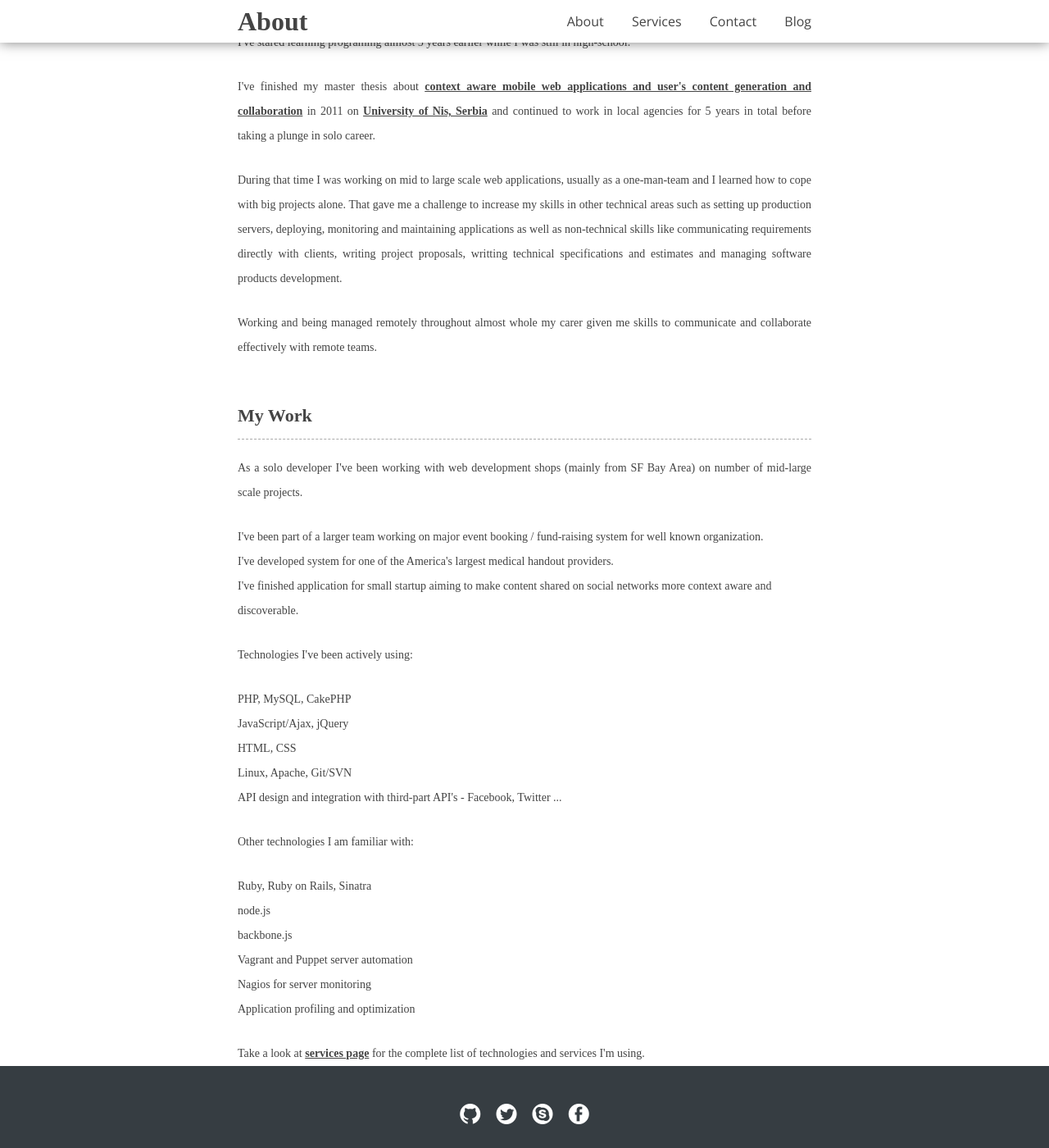
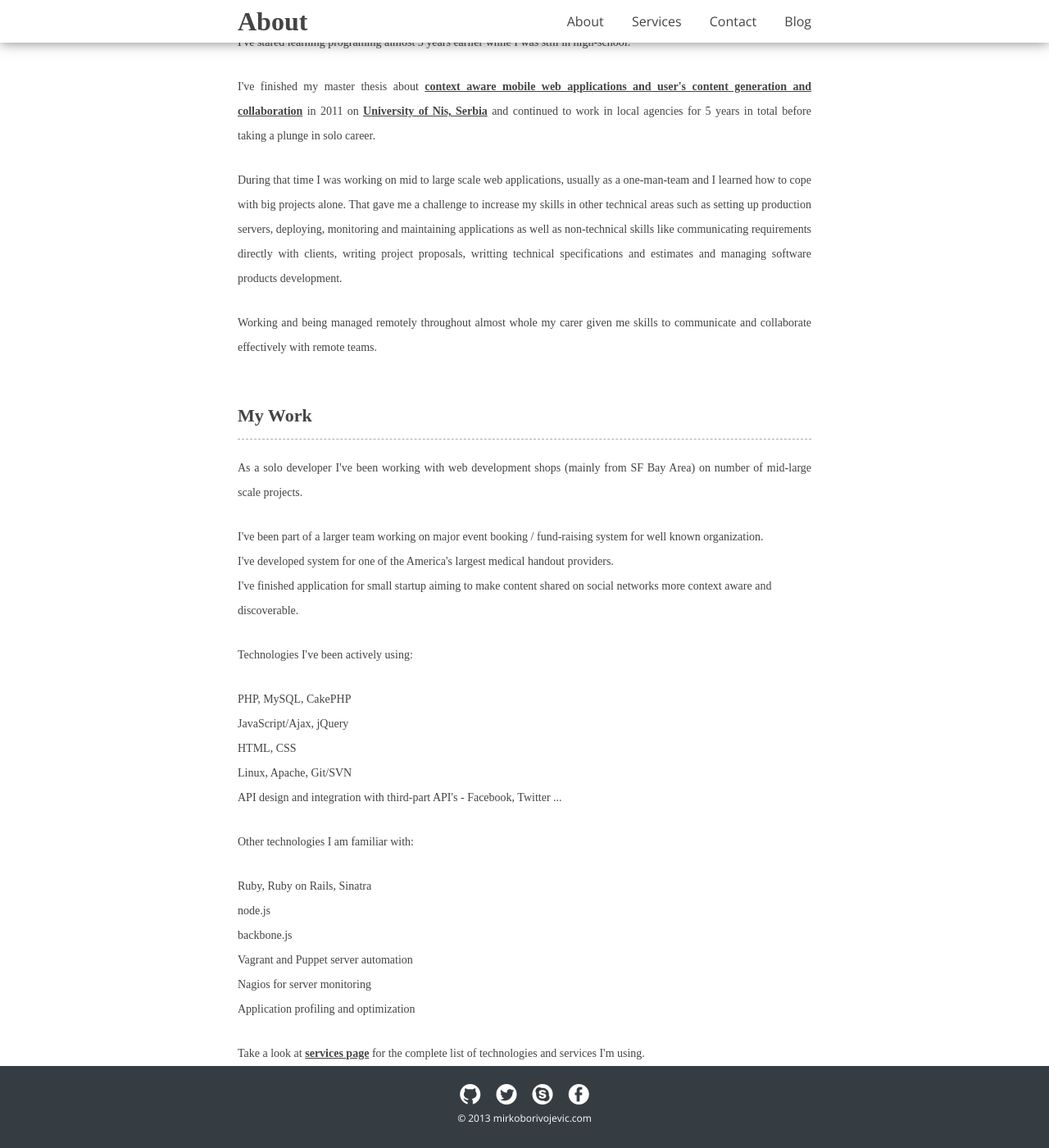
Before and after one commit to borivojevic/borivojevic.github.com, a Jekyll site: the page built from index.html, in a window 1280 px wide and 1400 px high, scrolled down 520 px. Shown: the whole window at 82% size. Built offline with Jekyll 4.4.1, drawn with Linux system fonts in a browser that asks for light colours; some web fonts are replaced; Markdown is read by kramdown in place of the engine named in the settings.

Commit message:
Change footer

```diff
--- a/_includes/footer.html
+++ b/_includes/footer.html
@@ -1,16 +1,13 @@
 <!-- START FOOTER  -->
 <div id="footer">
-    <p>
     <ul>
         <li><a class="ss-octocat ss-social-circle" href="https://github.com/borivojevic"></a></li>
         <li><a class="ss-twitter ss-social-circle" href="http://twitter.com/borivojevic"></a></li>
         <li><a class="ss-skype ss-social-circle" href="skype:[mirkoborivojevic]?[call]"></a></li>
         <li><a class="ss-facebook ss-social-circle" href="https://facebook.com/borivojevic"></a></li>
     </ul>
-        <section class="copyright">© 2012 <a href="http://mirkoborivojevic.com" target="_blank">mirkoborivojevic.com</a> </p>
-    </p>
     <p>
-        &copy; Mirko BorivojeviĆ
+        &copy; 2013 <a href="http://mirkoborivojevic.com" target="_blank">mirkoborivojevic.com</a>
     </p>
 </div>
 <!-- END FOOTER -->
--- a/css/main.css
+++ b/css/main.css
@@ -160,7 +160,7 @@ article section p a {
  FOOTER
  ========================================================================== */
 #footer p {
-	margin-bottom: 24px;
+
 }
 #footer ul {
 	list-style-type: none;
@@ -174,10 +174,10 @@ article section p a {
 	color: #fff;
 	font-size: 25px;
 }
-#footer .copyright {
+#footer p {
 	font: 12px 'Open Sans', sans-serif;
-	display: none;
+	margin-bottom: 24px;
 }
-#footer .copyright a {
+#footer p a {
 	color:inherit;
 }
```
Lines whose indentation alone changed are shown as unchanged.
